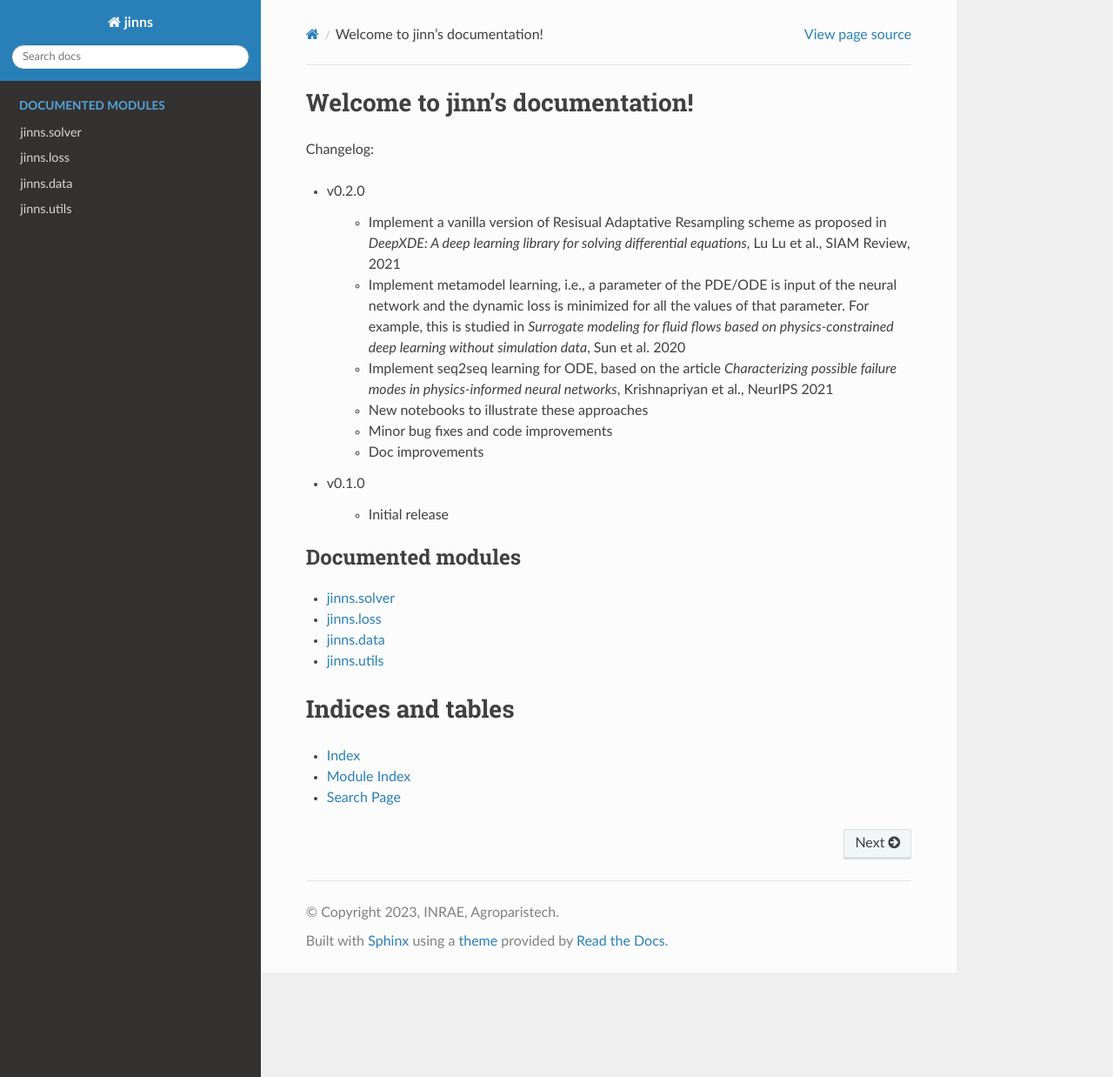
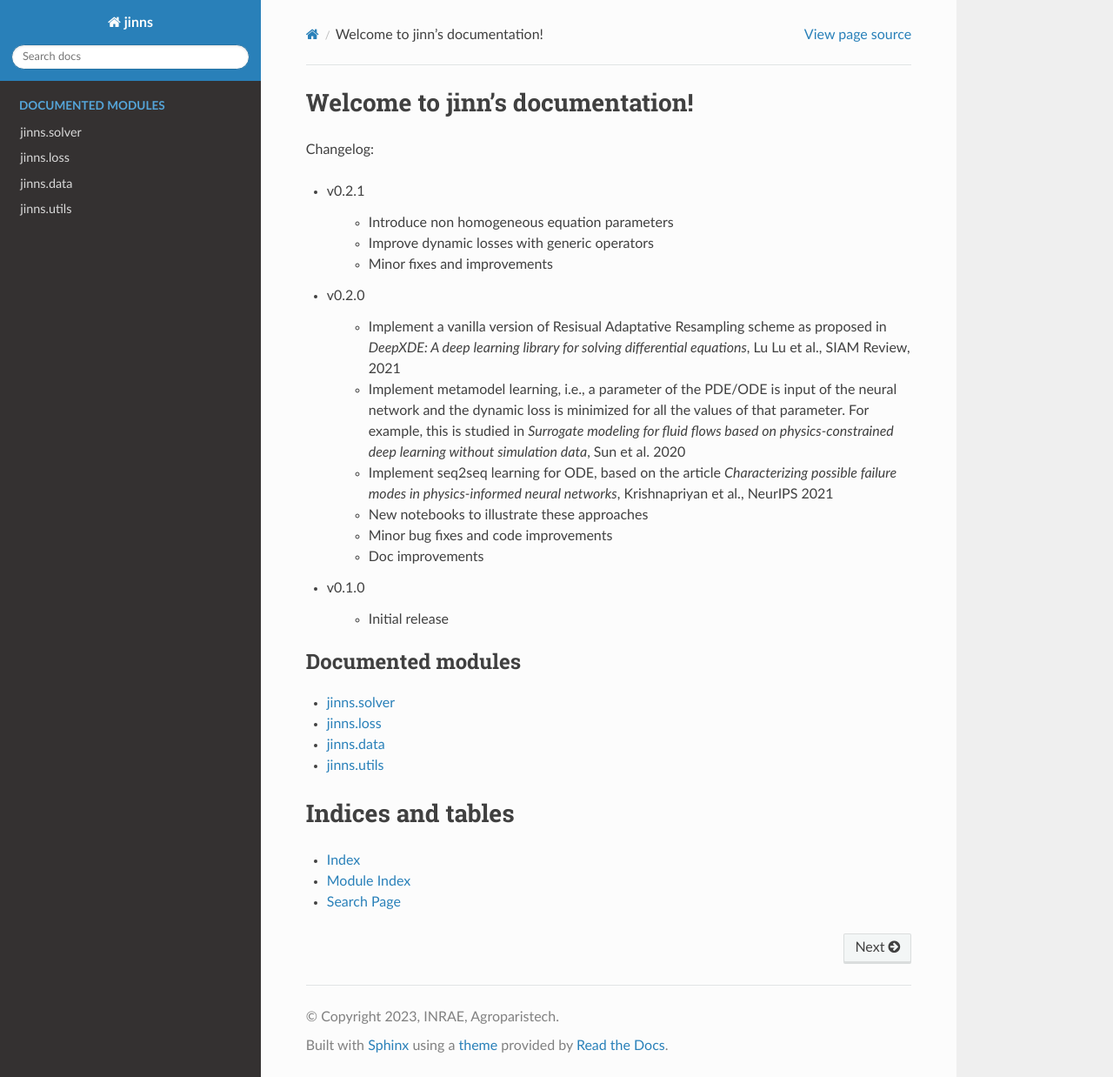
Before and after one commit to mia-jinns/jinns, a Sphinx documentation site: the page built from doc/source/index.rst, in a window 1280 px wide and 1238 px high. Shown: the whole window at 87% size. Built offline with Sphinx 7.4.7 and the Read the Docs theme 2.0.0, drawn with Linux system fonts in a browser that asks for light colours; pages that are not in the unit, such as notebooks, are missing from menus.

Commit message:
add to changelog

```diff
--- a/doc/source/index.rst
+++ b/doc/source/index.rst
@@ -7,6 +7,14 @@ Welcome to jinn's documentation!
 ================================
 
 Changelog:
+
+* v0.2.1
+
+    - Introduce non homogeneous equation parameters
+
+    - Improve dynamic losses with generic operators
+
+    - Minor fixes and improvements
 
 * v0.2.0
 
```
